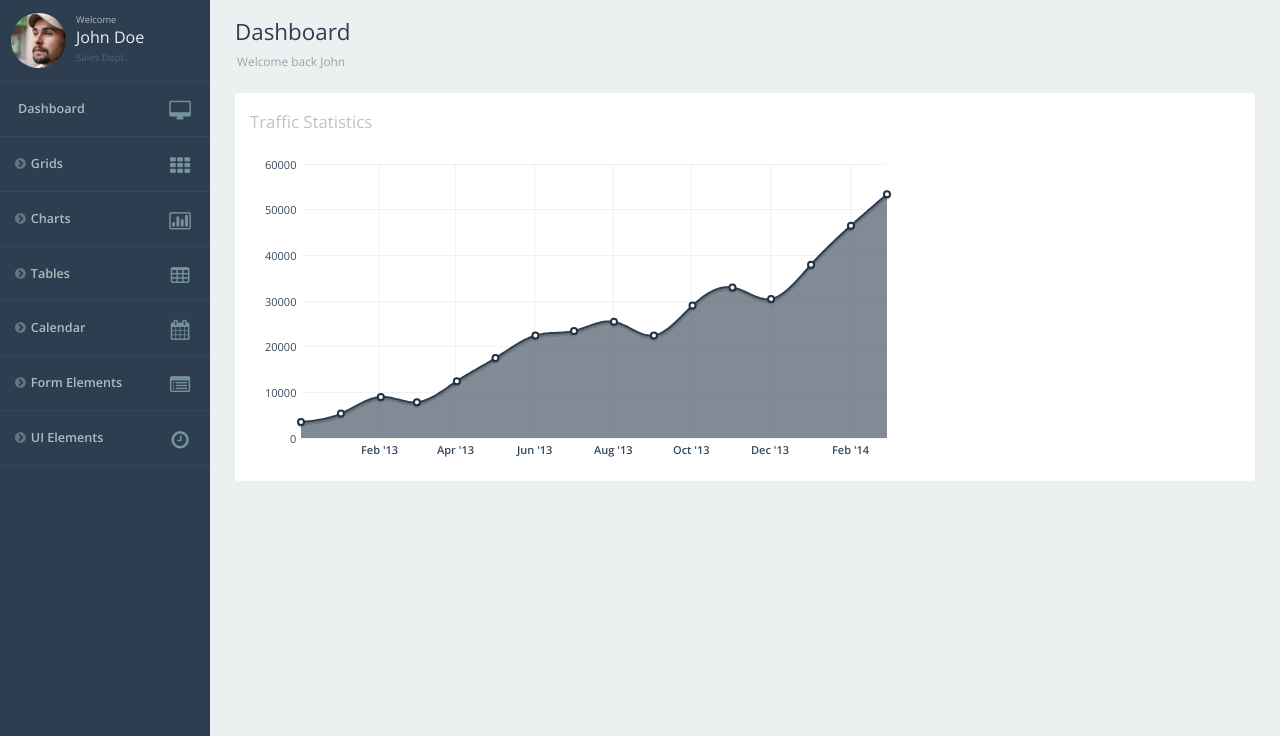
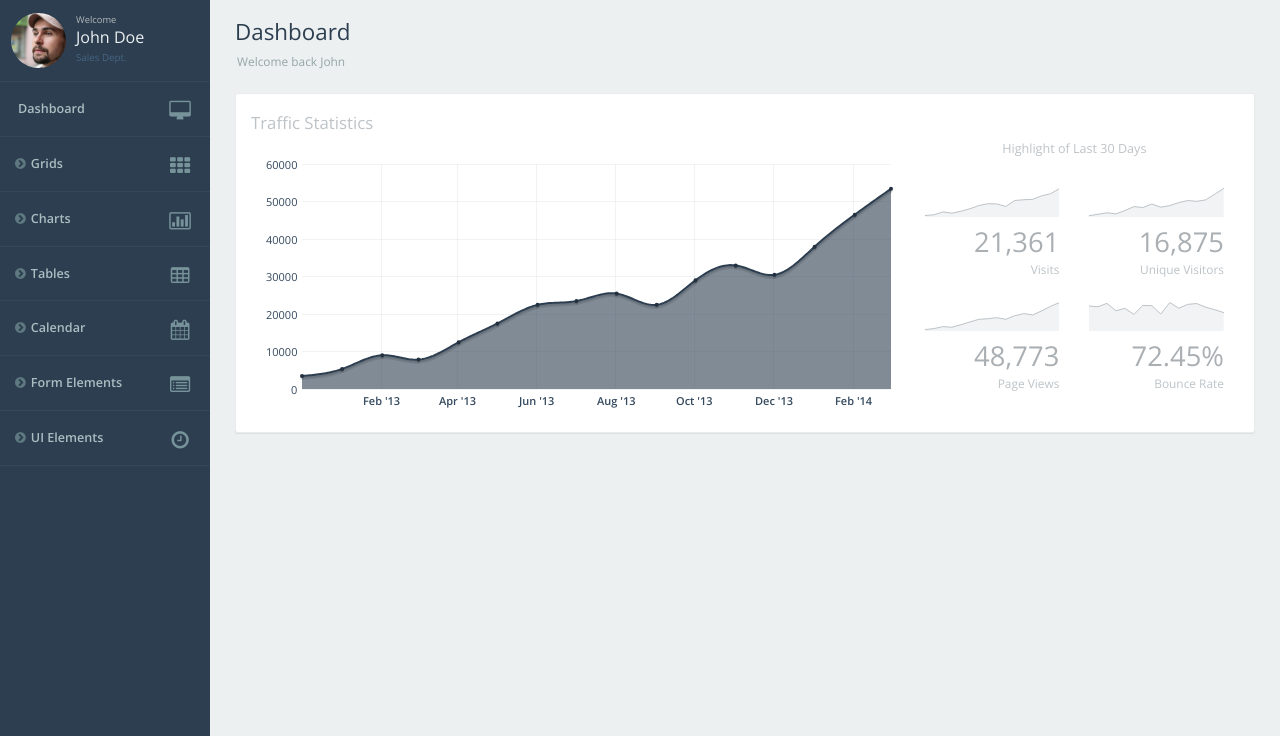
Before and after one commit to vivekagr/vakarian, a Flask app: page / in a window 1280 px wide. Shown: the part 64-800 px from the top of the page. Run offline with Flask 2, Linux system fonts and the light colour scheme; some libraries are stand-ins or nearby versions.

Commit message:
Add peity charts to the right of flot chart.

```diff
--- a/static/css/compiled/base.css
+++ b/static/css/compiled/base.css
@@ -213,11 +213,48 @@ body {
 
 .widget {
   background-color: #fff;
+  padding: 10px 15px;
+  color: #bdc3c7;
+  border: 1px solid #e8eced;
   border-radius: 3px;
-  padding: 10px 15px;
-  color: #bdc3c7; }
+  box-shadow: 0 1px 1px rgba(0, 0, 0, 0.07);
+  -webkit-box-shadow: 0 1px 1px rgba(0, 0, 0, 0.07); }
   .widget.row {
     margin: 15px 0px; }
   .widget .widget-title {
     font-size: 1.2em;
     font-weight: 500; }
+  .widget .widget-subtitle {
+    font-size: 0.9em;
+    font-weight: 300; }
+  .widget .metric {
+    -webkit-user-select: none;
+    -moz-user-select: none;
+    -ms-user-select: none;
+    user-select: none;
+    cursor: default;
+    margin: 12px 0;
+    font-size: 0.85em;
+    font-weight: 300;
+    -webkit-transition: all 0.2s ease;
+    -moz-transition: all 0.2s ease;
+    -ms-transition: all 0.2s ease;
+    -o-transition: all 0.2s ease;
+    transition: all 0.2s ease; }
+    .widget .metric .metric-value {
+      display: block;
+      font-size: 2.3em;
+      color: #aaafb3;
+      -webkit-transition: all 0.2s ease;
+      -moz-transition: all 0.2s ease;
+      -ms-transition: all 0.2s ease;
+      -o-transition: all 0.2s ease;
+      transition: all 0.2s ease; }
+    .widget .metric:hover {
+      -webkit-transition: all 0.5s ease;
+      -moz-transition: all 0.5s ease;
+      -ms-transition: all 0.5s ease;
+      -o-transition: all 0.5s ease;
+      transition: all 0.5s ease; }
+      .widget .metric:hover, .widget .metric:hover .metric-value {
+        color: #2c3e50; }
--- a/static/css/compiled/dashboard.css
+++ b/static/css/compiled/dashboard.css
@@ -1,7 +1,7 @@
 #trafficChart {
   margin: 15px 0;
   width: 100%;
-  height: 300px; }
+  height: 250px; }
 
 #flotTip {
   padding: 3px 5px;
@@ -10,3 +10,13 @@
   font-size: 0.85em;
   font-weight: 300;
   border-radius: 3px; }
+
+.peity {
+  width: 100%;
+  height: 30px; }
+
+.traffic-widget .widget-subtitle {
+  margin: 0 0 20px;
+  text-align: center; }
+.traffic-widget .metric {
+  text-align: right; }
--- /dev/null
+++ b/static/css/scss/_mixins.scss
@@ -0,0 +1,14 @@
+@mixin user-select($val: none) {
+  -webkit-user-select: $val;
+  -moz-user-select: $val;
+  -ms-user-select: $val;
+  user-select: $val;
+}
+
+@mixin transition($val...) {
+  -webkit-transition: $val;
+  -moz-transition: $val;
+  -ms-transition: $val;
+  -o-transition: $val;
+  transition: $val;
+}
--- a/static/css/scss/base.scss
+++ b/static/css/scss/base.scss
@@ -1,12 +1,5 @@
+@import 'mixins';
 @import 'vars';
-
-@mixin transition($val...) {
-  -webkit-transition: $val;
-  -moz-transition: $val;
-  -ms-transition: $val;
-  -o-transition: $val;
-  transition: $val;
-}
 
 .fa-icon {
   display: inline-block;
@@ -320,9 +313,12 @@ body {
 
 .widget {
   background-color: #fff;
-  border-radius: 3px;
   padding: 10px 15px;
   color: #bdc3c7;
+  border: 1px solid #e8eced;
+  border-radius: 3px;
+  box-shadow: 0 1px 1px rgba(0, 0, 0, .07);
+  -webkit-box-shadow: 0 1px 1px rgba(0, 0, 0, .07);
 
   &.row {
     margin: 15px 0px;
@@ -332,4 +328,30 @@ body {
     font-size: 1.2em;
     font-weight: 500;
   }
+
+  .widget-subtitle {
+    font-size: 0.9em;
+    font-weight: 300;
+  }
+
+  .metric {
+    @include user-select(none);
+    cursor:default;
+    margin: 12px 0;
+    font-size: 0.85em;
+    font-weight: 300;
+    @include transition(all 0.2s ease);
+
+    .metric-value {
+      display: block;
+      font-size: 2.3em;
+      color: #aaafb3;
+      @include transition(all 0.2s ease);
+    }
+
+    &:hover {
+      &, .metric-value {color: $sidebar-color;}
+      @include transition(all 0.5s ease);
+    }
+  }
 }
--- a/static/css/scss/dashboard.scss
+++ b/static/css/scss/dashboard.scss
@@ -3,7 +3,7 @@
 #trafficChart {
   margin: 15px 0;
   width: 100%;
-  height: 300px;
+  height: 250px;
 }
 
 #flotTip {
@@ -14,3 +14,18 @@
   font-weight: 300;
   border-radius: 3px;
 }
+
+.peity {
+  width: 100%;
+  height: 30px;
+}
+
+.traffic-widget {
+  .widget-subtitle {
+    margin: 0 0 20px;
+    text-align: center;
+  }
+  .metric {
+    text-align: right;
+  }
+}
--- a/static/js/template/dashboard.js
+++ b/static/js/template/dashboard.js
@@ -1,9 +1,23 @@
-var pageviews, df, data, options;
+var pageviews, visits, uniques, bounce, df, data, options;
 
-pageviews = [3478, 5340, 8993, 7837, 12454, 17495, 22434, 23453, 25445, 22455, 28995, 32957, 30445, 37953, 46497, 53387];
+Math.randrange = function(min, max) { return Math.random() * (max - min) + min; };
+
+// Data point
+pageviews = [3478,5340,8993,7837,12454,17495,22434,23453,25445,22455,28995,32957,30445,37953,46497,53387];
+visits = pageviews.map(function(x) { return Math.floor(x * Math.randrange(0.29, 0.39)); });
+uniques = pageviews.map(function(x) { return Math.floor(x * Math.randrange(0.16, 0.25)); });
+bounce = (function() {
+    var val = [];
+    for (var i=0; i<pageviews.length; i++)
+        val.push(Math.randrange(0.45, 0.8) * 100);
+    return val;
+})();
+
+console.log(visits);
 
 df = [];
 
+// Creating out dataset in format [ [timestamp, value],... ] with values from above array
 for (var i=1; i<=pageviews.length; i++) {
     var x = new Date();
     x.setDate(1);
@@ -33,9 +47,6 @@ options = {
             fillColor: {
                 colors: [{ opacity: 0.6 }, { opacity: 0.6 }]
             }
-        },
-        points: {
-            radius: 3
         }
     },
     grid: {
@@ -45,7 +56,7 @@ options = {
         borderWidth: 0,
         color: '#bdc3c7'
     },
-    points: { radius: 3 },
+    points: { radius: 1 },
     'xaxis, yaxis': {
         font: {
             size: 11,
@@ -81,4 +92,19 @@ options = {
     }
 };
 
+// Drawing the flot chart with the proper parameters
 $.plot("#trafficChart", data, options);
+
+
+// Updating the default colors of line graphs in peity.js
+$.fn.peity.defaults.line.fill = 'rgba(189, 195, 199, 0.2)';
+$.fn.peity.defaults.line.stroke = 'rgb(189, 195, 199)';
+
+$("#visitsPiety").html(visits.join(','));
+$("#uniquesPiety").html(uniques.join(','));
+$("#pageviewsPiety").html(pageviews.join(','));
+$("#bouncePiety").html(bounce.join(','));
+
+$(".line").peity("line");
+
+$(window).resize(function() { $(".line").peity("line"); });
--- a/templates/index.html
+++ b/templates/index.html
@@ -8,12 +8,32 @@
 {%- endblock %}
 
 {% block main %}
-    <div class="row widget">
+    <div class="row widget traffic-widget">
         <h4 class="widget-title">Traffic Statistics</h4>
         <div class="col-md-8">
             <div id="trafficChart"></div>
         </div>
-        <div class="col-md-4"></div>
+        <div class="col-md-4">
+            <h4 class="widget-subtitle">Highlight of Last 30 Days</h4>
+            <div class="row">
+                <div class="col-md-6 col-sm-3 col-xs-6 metric">
+                    <span id="visitsPiety" class="line"></span>
+                    <span class="metric-value">21,361</span> Visits
+                </div>
+                <div class="col-md-6 col-sm-3 col-xs-6 metric">
+                    <span id="uniquesPiety" class="line"></span>
+                    <span class="metric-value">16,875</span> Unique Visitors
+                </div>
+                <div class="col-md-6 col-sm-3 col-xs-6 metric">
+                    <span id="pageviewsPiety" class="line"></span>
+                    <span class="metric-value">48,773</span> Page Views
+                </div>
+                <div class="col-md-6 col-sm-3 col-xs-6 metric">
+                    <span id="bouncePiety" class="line"></span>
+                    <span class="metric-value">72.45%</span> Bounce Rate
+                </div>
+            </div>
+        </div>
     </div>
 {% endblock %}
 
@@ -23,5 +43,6 @@
     <script src="{{ static('js/charts/flot/jquery.flot.tooltip.min.js') }}"></script>
     <script src="{{ static('js/charts/flot/jquery.flot.resize.js') }}"></script>
     <script src="{{ static('js/charts/flot/curvedLines.js') }}"></script>
+    <script src="{{ static('js/charts/peity/jquery.peity.min.js') }}"></script>
     <script src="{{ static('js/template/dashboard.js') }}"></script>
 {% endblock %}
```
Also changed, not shown: static/js/charts/peity/jquery.peity.min.js (added).
